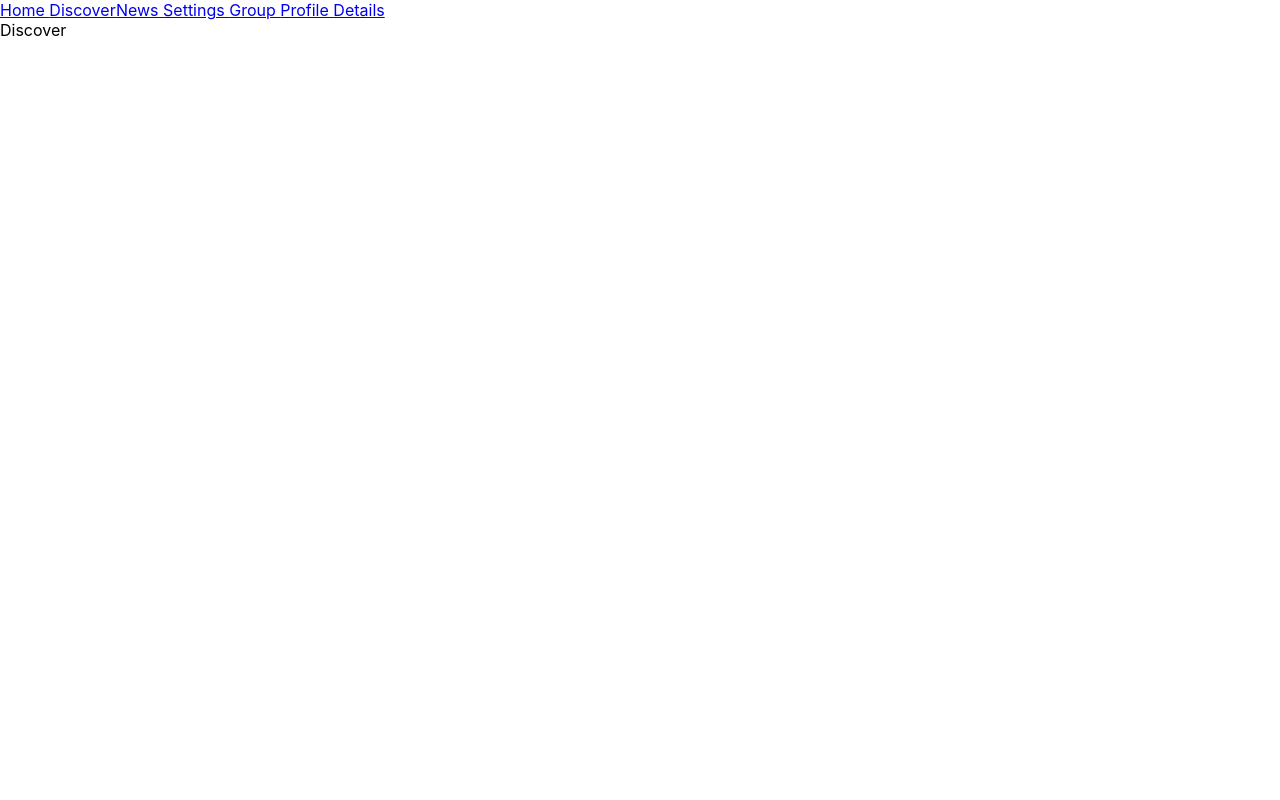
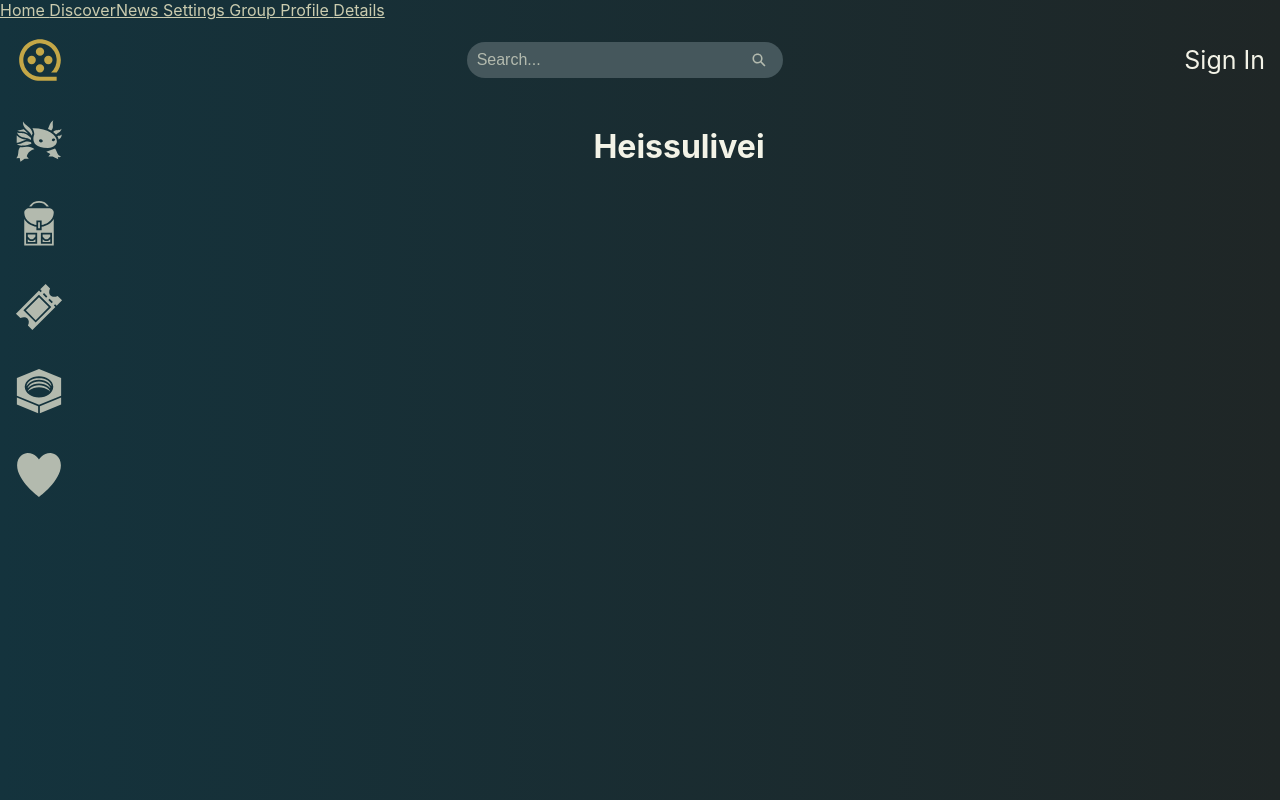
Before and after one commit to kismakk/MovieApp, a React (Create React App) app in the folder frontend/: page /discover in a window 1280 px wide. Built offline with nearby package versions, Linux system fonts and the light colour scheme.

Commit message:
tehty pohja globaleilla componenteillä

```diff
--- a/frontend/src/pages/Discover.js
+++ b/frontend/src/pages/Discover.js
@@ -1,8 +1,25 @@
 import React from 'react'
-
+import Global from '../components/global/styles/global';
+import Header from '../components/global/Header';
+import NavBar from '../components/global/NavBar';
 function Discover() {
   return (
-    <div>Discover</div>
+    <div className='container'>
+      <Global />
+      <div className='header'>
+        <header>
+          <Header />
+        </header>
+        <div className='content'>
+          <nav>
+            <NavBar />
+          </nav>
+          <main>
+            <h2>Heissulivei</h2>
+          </main>
+        </div>
+      </div>
+    </div>
   )
 }
 
```
